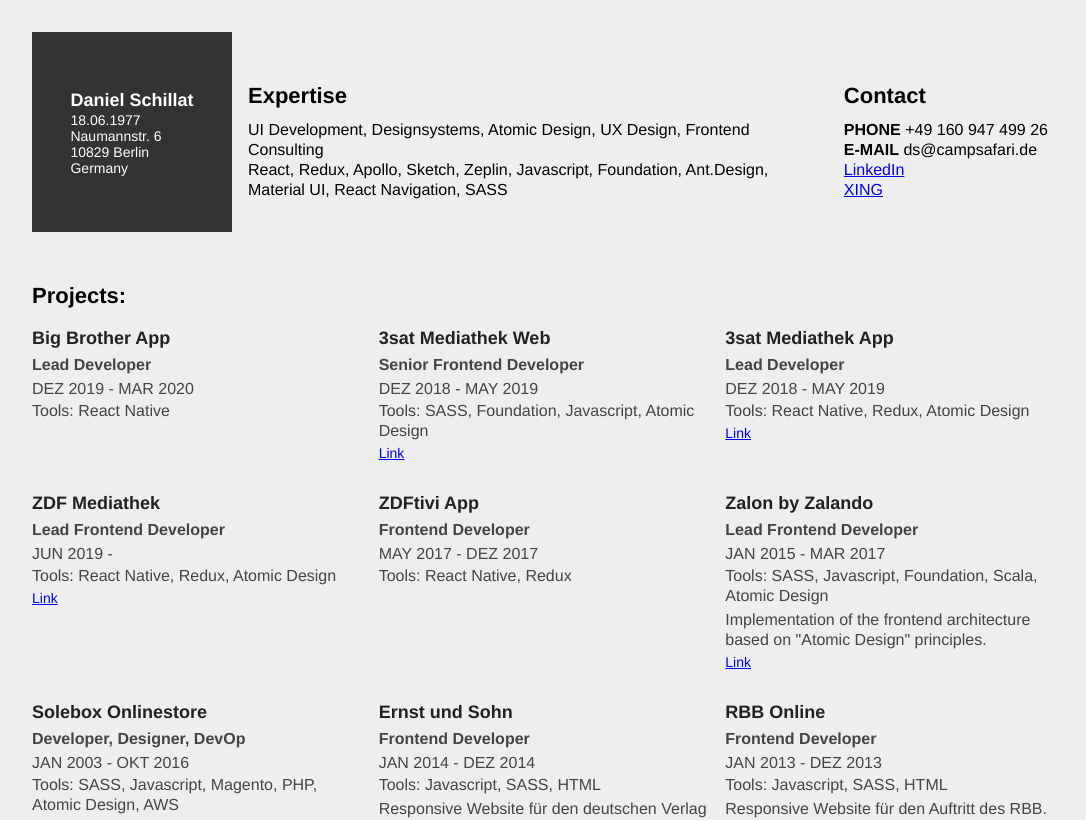
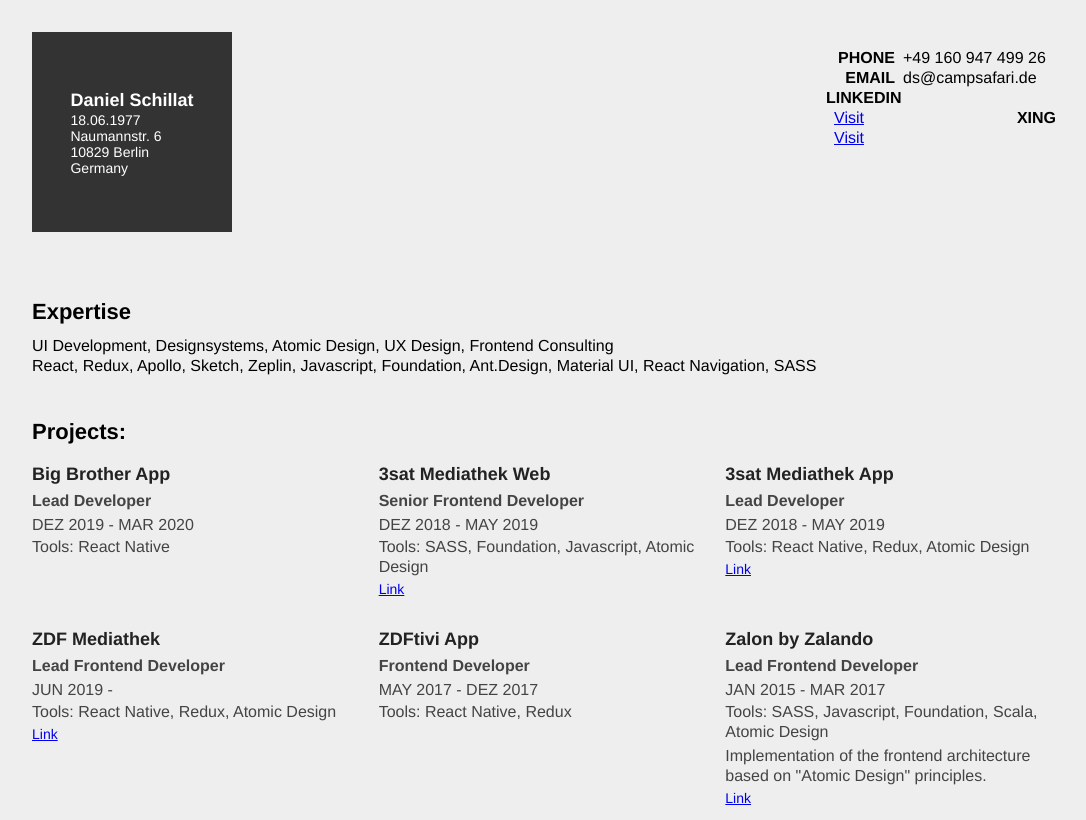
Before and after one commit to campsafari/campsafari.github.io, a React (Create React App) app: page / in a window 1280 px wide. Shown: the top 820 px of the page, without its empty margins (96-1182 px from the left). Built offline with nearby package versions, Linux system fonts and the light colour scheme; a web font is replaced by a local one.

Commit message:
adds print styles

```diff
--- a/src/App.js
+++ b/src/App.js
@@ -33,7 +33,7 @@
 function App() {
     return (
         <div className="app horizontal-pad-large">
-            <section className="section bottom-space-xlarge flex-container flex-dir-row flex-align-center">
+            <section className="section bottom-space-xlarge flex-container flex-dir-row  flex-justify-space-between">
                 <div className={ 'info-box bottom-space-large right-space-small' }>
                     <div>
                         <h2 className={ 'info-name' }>{ Portfolio.info.name }</h2>
@@ -43,20 +43,24 @@
                         <div>{ Portfolio.info.country }</div>
                     </div>
                 </div>
-                <div className={'flex-container flex-dir-row'}>
-                    <div className={'horizontal-pad-small'}>
-                        <h2 className={ 'headline-level-1 bottom-space-medium' }>Expertise</h2>
-                        <div className={ 'text-small' }>{ Portfolio.info.interests }</div>
-                        <div className={ 'text-small' }>{ Portfolio.info.tooling }</div>
-                    </div>
-                    <div className={'horizontal-pad-small'}>
-                        <h2 className={ 'headline-level-1 bottom-space-medium' }>Contact</h2>
-                        <div className={ 'text-small no-wrap' }><strong>PHONE</strong> { Portfolio.info.phone }</div>
-                        <div className={ 'text-small no-wrap' }><strong>E-MAIL</strong> { Portfolio.info.email }</div>
-                        <div className={ 'text-small' }><a href={"https://www.linkedin.com/in/daniel-schillat-a79464100/"} target={'blank'}>LinkedIn</a></div>
-                        <div className={ 'text-small' }><a href={"https://www.xing.com/profile/Daniel_Schillat"} target={'blank'}>XING</a></div>
-                    </div>
+                <div className={'text-small align-self-end'}>
+                    <dl>
+                        <dt>PHONE</dt>
+                        <dd>{ Portfolio.info.phone }</dd>
+                        <dt>EMAIL</dt>
+                        <dd>{ Portfolio.info.email }</dd>
+                        <dt>LINKEDIN</dt>
+                        <dd><a href={"https://www.linkedin.com/in/daniel-schillat-a79464100/"} target={'blank'}>Visit</a></dd>
+                        <dt>XING</dt>
+                        <dd><a href={"https://www.xing.com/profile/Daniel_Schillat"} target={'blank'}>Visit</a></dd>
+                    </dl>
                 </div>
+            </section>
+
+            <section className="section bottom-space-xlarge">
+                <h2 className={ 'headline-level-1 bottom-space-medium' }>Expertise</h2>
+                <div className={ 'text-small' }>{ Portfolio.info.interests }</div>
+                <div className={ 'text-small' }>{ Portfolio.info.tooling }</div>
             </section>
 
             <ItemGrid
@@ -74,7 +78,6 @@
                     />
                 ) }
             />
-
             <ItemGrid
                 title={ Portfolio.roles.title }
                 items={ Portfolio.roles.items }
--- a/src/App.scss
+++ b/src/App.scss
@@ -1,9 +1,15 @@
 body {
     font-family: "Lekton", "Helvetica Neue", "Helvetica", "Arial", sans-serif;
     background: #eee;
-    @media screen {
 }
+
+@page {
+    margin: 2cm 2cm 1cm 2cm;
 }
+@page :first {
+    margin-top: 1cm;
+}
+
 
 .app {
     max-width: 1024px;
@@ -30,8 +36,36 @@
     align-items: center;
 }
 
+.flex-child-align-end {
+    align-self: flex-end;
+}
+
+.flex-justify-space-between {
+    justify-content: space-between;
+}
+
 .no-wrap {
     white-space: nowrap;
+}
+
+
+dl {
+    width: 230px;
+    display: flex;
+    flex-flow: row wrap;
+
+    dt {
+        flex-basis: 30%;
+        text-align: right;
+        font-weight: bold;
+    }
+    dd {
+        flex-basis: 70%;
+        text-align: left;
+        margin: 0;
+        box-sizing: border-box;
+        padding-left: 8px;
+    }
 }
 
 $spacing: (
@@ -39,7 +73,7 @@
     small: 8px,
     medium: 16px,
     large: 24px,
-    xlarge: 32px,
+    xlarge: 48px,
 );
 
 
@@ -110,6 +144,12 @@
     font-size: 22px;
     font-weight: 700;
     line-height: 16px;
+
+    @media print {
+        display: inline-block;
+        break-after: avoid;
+        page-break-after: avoid;
+    }
 }
 
 .headline-level-2 {
@@ -130,13 +170,13 @@
 }
 
 
+.item-grid {
 
-.item-grid {
+    @media screen {
         margin: 0 -8px;
         display: flex;
         flex-wrap: wrap;
 
-    @media screen {
         .cell {
             width: 33.333%;
             padding: 0 8px;
@@ -148,10 +188,27 @@
     @media print {
         margin: 0;
         .cell {
+
+            display: inline-block;
+            break-inside: avoid;
             width: 100%;
             margin-bottom: 8px;
+
+            &:after {
+                content: '';
+                display: block;
+                height: 0px;
+                visibility: hidden;
             }
         }
+    }
+}
+
+.item {
+    break-inside: avoid;
+    font-size: 14px;
+    text-align: left;
+    color: #444;
 }
 
 .info-box {
@@ -179,27 +236,7 @@
 }
 
 .section {
+    @media screen {
         align-self: center;
     }
-
-.item-list {
-
 }
-
-.item {
-    font-size: 14px;
-    text-align: left;
-    color: #444;
-}
-
-.item-title {
-    font-size: 16px;
-    line-height: 16px;
-    margin: 0 0 8px 0;
-    color: #222;
-}
-
-.item-subtitle {
-    font-size: 14px;
-    margin: 0 0 8px 0;
-}
```
Lines whose indentation alone changed are shown as unchanged.
